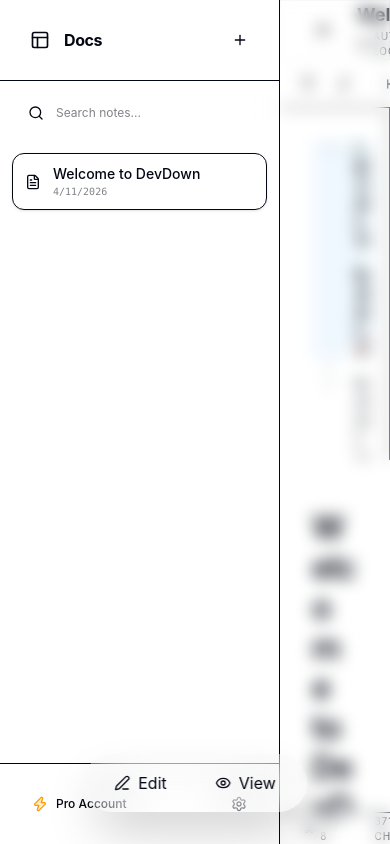
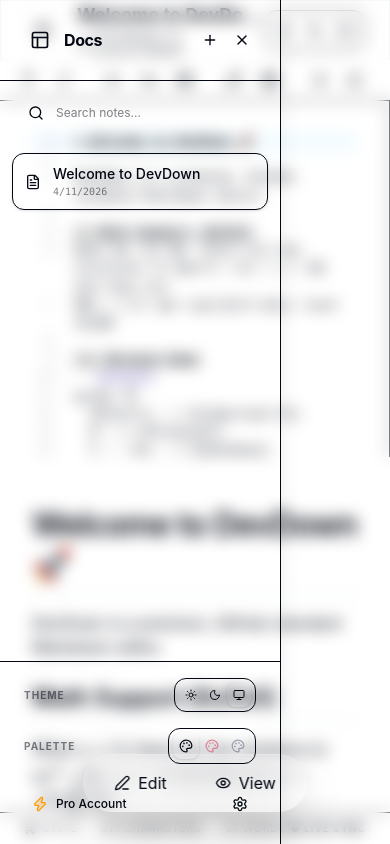
Before and after one commit to YashashavGoyal/DevDown, a React (Vite) app: page / in a window 390 px wide. Built offline with nearby package versions, Linux system fonts and the light colour scheme.

Commit message:
fix: layout break

```diff
--- a/src/App.tsx
+++ b/src/App.tsx
@@ -2,7 +2,7 @@
 import { motion, AnimatePresence } from 'framer-motion';
 import {
   Moon, Sun, Monitor, Eye, Edit3,
-  Share2, Menu, X, Command as CommandIcon,
+  Share2, Menu, Command as CommandIcon,
   Palette, Smartphone, Info
 } from 'lucide-react';
 import Editor from './components/Editor';
@@ -157,19 +157,23 @@
       <Sidebar
         documents={documents} activeId={activeId} onSelect={setActiveId}
         onNew={createNewDoc} onDelete={deleteDoc} isOpen={isSidebarOpen}
+        onToggle={() => setIsSidebarOpen(false)}
+        theme={theme} setTheme={setTheme}
+        palette={palette} setPalette={setPalette}
       />
 
-      <div className="flex-1 flex flex-col min-w-0 relative">
+      <div className="flex-1 flex flex-col min-w-0 relative h-full overflow-hidden">
         {/* Header */}
         <header className="h-[var(--header-height)] flex items-center justify-between px-6 border-b border-border/50 glass z-20 shrink-0">
-          <div className="flex items-center gap-4">
+          <div className="flex items-center gap-4 min-w-0">
             <button
               onClick={() => setIsSidebarOpen(!isSidebarOpen)}
               className="p-2 hover:bg-muted rounded-xl transition-colors shrink-0"
+              title={isSidebarOpen ? "Close Sidebar" : "Open Sidebar"}
             >
-              {isSidebarOpen ? <X className="w-5 h-5" /> : <Menu className="w-5 h-5" />}
+              <Menu className="w-5 h-5" />
             </button>
-            <div className="flex flex-col">
+            <div className="flex flex-col min-w-0">
               <input
                 value={activeDoc.title}
                 onChange={(e) => setDocuments(docs => docs.map(d => d.id === activeId ? { ...d, title: e.target.value } : d))}
@@ -182,27 +186,30 @@
           </div>
 
           <div className="flex items-center gap-2">
-            {/* Palette Switcher */}
-            <div className="hidden sm:flex items-center bg-muted/50 p-1 rounded-xl mr-2 border border-border/50 shadow-inner">
+            {/* Palette Switcher - Hidden on mobile */}
+            <div className="hidden lg:flex items-center bg-muted/50 p-1 rounded-xl mr-2 border border-border/50 shadow-inner">
                <button onClick={() => setPalette('default')} className={cn("p-1.5 rounded-lg transition-all", palette === 'default' ? "bg-background shadow-sm" : "opacity-50")} title="Standard"><Palette className="w-4 h-4 text-primary" /></button>
                <button onClick={() => setPalette('velvet')} className={cn("p-1.5 rounded-lg transition-all", palette === 'velvet' ? "bg-background shadow-sm" : "opacity-50")} title="Velvet"><Palette className="w-4 h-4 text-[#e11d48]" /></button>
                <button onClick={() => setPalette('slate')} className={cn("p-1.5 rounded-lg transition-all", palette === 'slate' ? "bg-background shadow-sm" : "opacity-50")} title="Slate"><Palette className="w-4 h-4 text-[#475569]" /></button>
             </div>
 
             <div className="flex items-center bg-muted/50 p-1 rounded-xl border border-border/50">
-              <button onClick={() => setTheme('light')} className={cn("p-2 rounded-lg transition-all", theme === 'light' ? "bg-background shadow-sm text-primary" : "text-muted-foreground")}><Sun className="w-4 h-4" /></button>
-              <button onClick={() => setTheme('dark')} className={cn("p-2 rounded-lg transition-all", theme === 'dark' ? "bg-background shadow-sm text-primary" : "text-muted-foreground")}><Moon className="w-4 h-4" /></button>
-              <button onClick={() => setTheme('system')} className={cn("p-2 rounded-lg transition-all", theme === 'system' ? "bg-background shadow-sm text-primary" : "text-muted-foreground")}><Monitor className="w-4 h-4" /></button>
+              <button onClick={() => setTheme('light')} className={cn("p-2 rounded-lg transition-all", theme === 'light' ? "bg-background shadow-sm text-primary" : "text-muted-foreground")}><Sun className="w-3.5 h-3.5" /></button>
+              <button onClick={() => setTheme('dark')} className={cn("p-2 rounded-lg transition-all", theme === 'dark' ? "bg-background shadow-sm text-primary" : "text-muted-foreground")}><Moon className="w-3.5 h-3.5" /></button>
+              <button onClick={() => setTheme('system')} className={cn("p-2 rounded-lg transition-all", theme === 'system' ? "bg-background shadow-sm text-primary" : "text-muted-foreground")}><Monitor className="w-3.5 h-3.5" /></button>
             </div>
 
-            <button className="p-2.5 bg-primary text-primary-foreground rounded-xl shadow-lg shadow-primary/20 hover:scale-105 active:scale-95 transition-all ml-2 hidden md:block">
+            <button className="p-2.5 bg-primary text-primary-foreground rounded-xl shadow-lg shadow-primary/20 hover:scale-105 active:scale-95 transition-all ml-1 hidden lg:block">
               <Share2 className="w-4 h-4" />
             </button>
           </div>
         </header>
 
         {/* Toolbar */}
-        <Toolbar onAction={handleToolbarAction} />
+        <Toolbar
+          onAction={handleToolbarAction}
+          className={cn(viewMode === 'view' && "hidden lg:flex")}
+        />
 
         {/* Editor & Preview */}
         <main className="flex-1 flex overflow-hidden lg:flex-row flex-col">
--- a/src/components/Sidebar.tsx
+++ b/src/components/Sidebar.tsx
@@ -1,7 +1,8 @@
 import React from 'react';
 import {
   FileText, Plus, Search, Trash2,
-  Settings, Zap, Layout
+  Settings, Zap, Layout, X, Palette,
+  Sun, Moon, Monitor
 } from 'lucide-react';
 import { clsx, type ClassValue } from 'clsx';
 import { twMerge } from 'tailwind-merge';
@@ -24,6 +25,11 @@
   onNew: () => void;
   onDelete: (id: string) => void;
   isOpen: boolean;
+  onToggle: () => void;
+  theme: 'light' | 'dark' | 'system';
+  setTheme: (t: 'light' | 'dark' | 'system') => void;
+  palette: 'default' | 'velvet' | 'slate';
+  setPalette: (p: 'default' | 'velvet' | 'slate') => void;
 }
 
 const Sidebar: React.FC<SidebarProps> = ({
@@ -32,12 +38,21 @@
   onSelect,
   onNew,
   onDelete,
-  isOpen
+  isOpen,
+  onToggle,
+  theme,
+  setTheme,
+  palette,
+  setPalette
 }) => {
   return (
     <aside className={cn(
-      "h-full bg-muted/20 backdrop-blur-md border-r border-border flex flex-col transition-all duration-300 ease-in-out z-30",
-      isOpen ? "w-[280px]" : "w-0 -translate-x-full"
+      "h-full flex flex-col transition-all duration-300 ease-in-out z-[100] overflow-hidden",
+      "lg:relative fixed inset-y-0 left-0",
+      "lg:bg-background bg-background border-r border-border shadow-xl lg:shadow-none",
+      isOpen
+        ? "w-[var(--sidebar-width)] translate-x-0 opacity-100 visible"
+        : "w-0 -translate-x-full opacity-0 invisible"
     )}>
       {/* Sidebar Header */}
       <div className="p-6 flex items-center justify-between border-b border-border/50">
@@ -47,13 +62,21 @@
           </div>
           <span className="font-bold tracking-tight">Docs</span>
         </div>
+        <div className="flex items-center gap-1">
           <button
             onClick={onNew}
-          className="p-1.5 hover:bg-primary/10 text-muted-foreground hover:text-primary rounded-lg transition-colors border border-transparent hover:border-primary/20"
+            className="p-1.5 hover:bg-primary/10 text-muted-foreground hover:text-primary rounded-lg transition-colors"
             title="New Document"
           >
             <Plus className="w-4 h-4" />
           </button>
+          <button
+            onClick={onToggle}
+            className="lg:hidden p-1.5 hover:bg-muted text-muted-foreground rounded-lg"
+          >
+            <X className="w-4 h-4" />
+          </button>
+        </div>
       </div>
 
       {/* Document Search / Filter */}
@@ -105,8 +128,28 @@
       </div>
 
       {/* Sidebar Footer */}
-      <div className="p-4 border-t border-border/50">
-        <div className="glass-inset rounded-2xl p-4 flex items-center justify-between">
+      <div className="p-4 border-t border-border/50 space-y-4">
+        {/* Mobile-only Theme/Palette Controls */}
+        <div className="lg:hidden space-y-4">
+          <div className="flex items-center justify-between px-2">
+            <span className="text-[10px] uppercase tracking-widest font-bold opacity-50">Theme</span>
+            <div className="flex items-center bg-muted/50 p-1 rounded-xl border border-border/50">
+              <button onClick={() => setTheme('light')} className={cn("p-1.5 rounded-lg transition-all", theme === 'light' ? "bg-background shadow-sm text-primary" : "text-muted-foreground")}><Sun className="w-3 h-3" /></button>
+              <button onClick={() => setTheme('dark')} className={cn("p-1.5 rounded-lg transition-all", theme === 'dark' ? "bg-background shadow-sm text-primary" : "text-muted-foreground")}><Moon className="w-3 h-3" /></button>
+              <button onClick={() => setTheme('system')} className={cn("p-1.5 rounded-lg transition-all", theme === 'system' ? "bg-background shadow-sm text-primary" : "text-muted-foreground")}><Monitor className="w-3 h-3" /></button>
+            </div>
+          </div>
+          <div className="flex items-center justify-between px-2">
+            <span className="text-[10px] uppercase tracking-widest font-bold opacity-50">Palette</span>
+            <div className="flex items-center bg-muted/50 p-1 rounded-xl border border-border/50">
+               <button onClick={() => setPalette('default')} className={cn("p-1.5 rounded-lg transition-all", palette === 'default' ? "bg-background shadow-sm" : "opacity-50")}><Palette className="w-3.5 h-3.5 text-primary" /></button>
+               <button onClick={() => setPalette('velvet')} className={cn("p-1.5 rounded-lg transition-all", palette === 'velvet' ? "bg-background shadow-sm" : "opacity-50")}><Palette className="w-3.5 h-3.5 text-[#e11d48]" /></button>
+               <button onClick={() => setPalette('slate')} className={cn("p-1.5 rounded-lg transition-all", palette === 'slate' ? "bg-background shadow-sm" : "opacity-50")}><Palette className="w-3.5 h-3.5 text-[#475569]" /></button>
+            </div>
+          </div>
+        </div>
+
+        <div className="glass-inset rounded-2xl p-4 flex items-center justify-between bg-muted/20">
           <div className="flex items-center gap-2">
             <Zap className="w-4 h-4 text-amber-500 fill-amber-500/20" />
             <span className="text-xs font-medium">Pro Account</span>
--- a/src/components/Toolbar.tsx
+++ b/src/components/Toolbar.tsx
@@ -54,7 +54,7 @@
 
   return (
     <div className={cn(
-      "flex items-center gap-1 p-1 bg-muted/30 backdrop-blur-sm border-b border-border h-12 overflow-x-auto no-scrollbar",
+      "flex items-center gap-1 p-1 bg-muted/30 backdrop-blur-sm border-b border-border h-[var(--toolbar-height)] overflow-x-auto no-scrollbar shrink-0",
       className
     )}>
       <div className="flex items-center gap-1 px-2">
--- a/src/index.css
+++ b/src/index.css
@@ -21,6 +21,13 @@
   --input: 220 13% 91%;
   --ring: 262 83% 58%;
   --radius: 0.75rem;
+  --header-height: 72px;
+}
+
+@media (max-width: 768px) {
+  :root {
+    --header-height: 60px;
+  }
 }
 
 .dark {
@@ -56,6 +63,7 @@
   background-color: hsla(var(--background) / 0.8);
   backdrop-filter: blur(20px);
   border: 1px solid hsla(var(--border) / 0.5);
+  z-index: 20;
 }
 
 .glass-card {
@@ -80,3 +88,11 @@
   border-radius: 1rem;
   background-color: hsla(var(--muted) / 0.3);
 }
+
+.no-scrollbar::-webkit-scrollbar {
+  display: none;
+}
+.no-scrollbar {
+  -ms-overflow-style: none;
+  scrollbar-width: none;
+}
```
Lines whose indentation alone changed are shown as unchanged.
